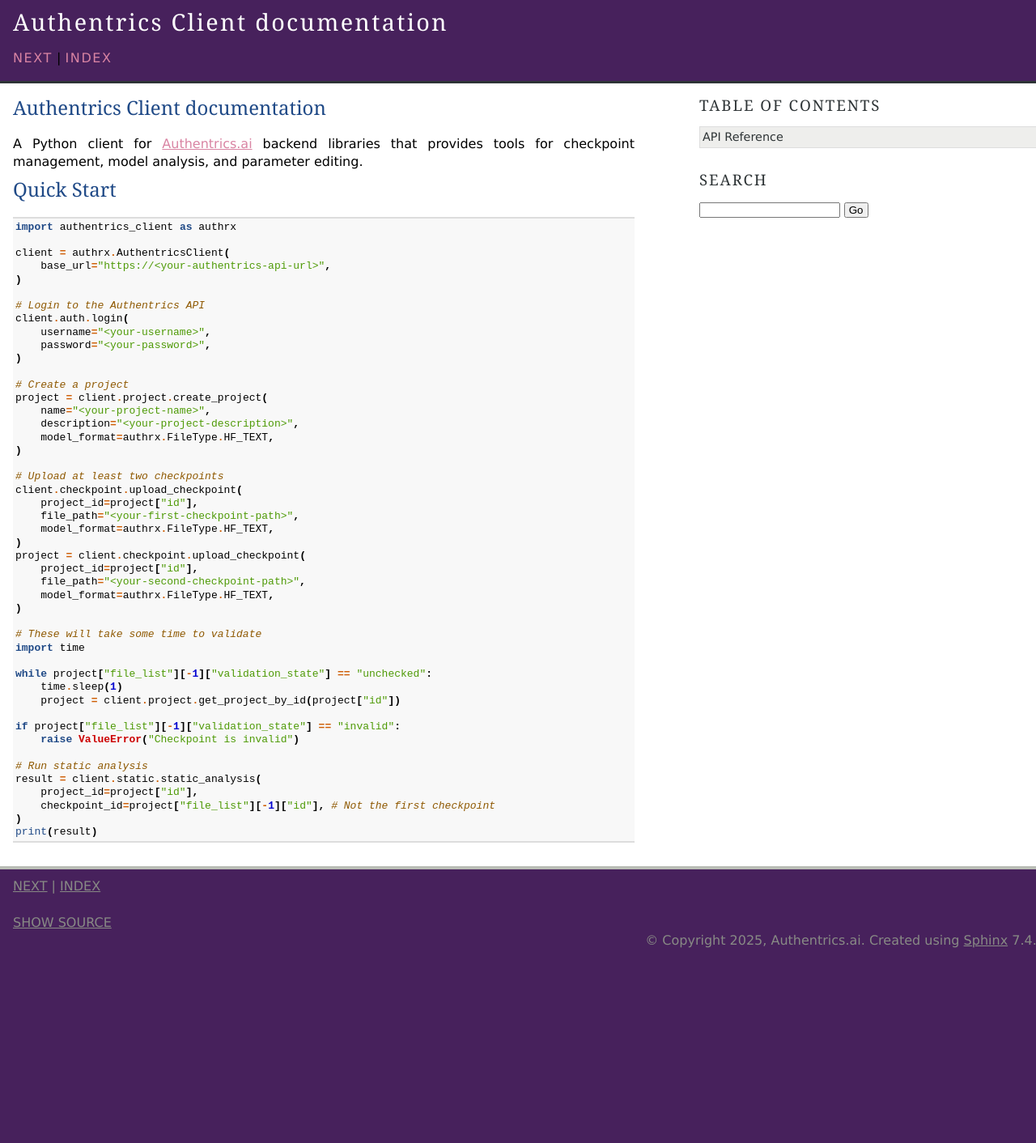
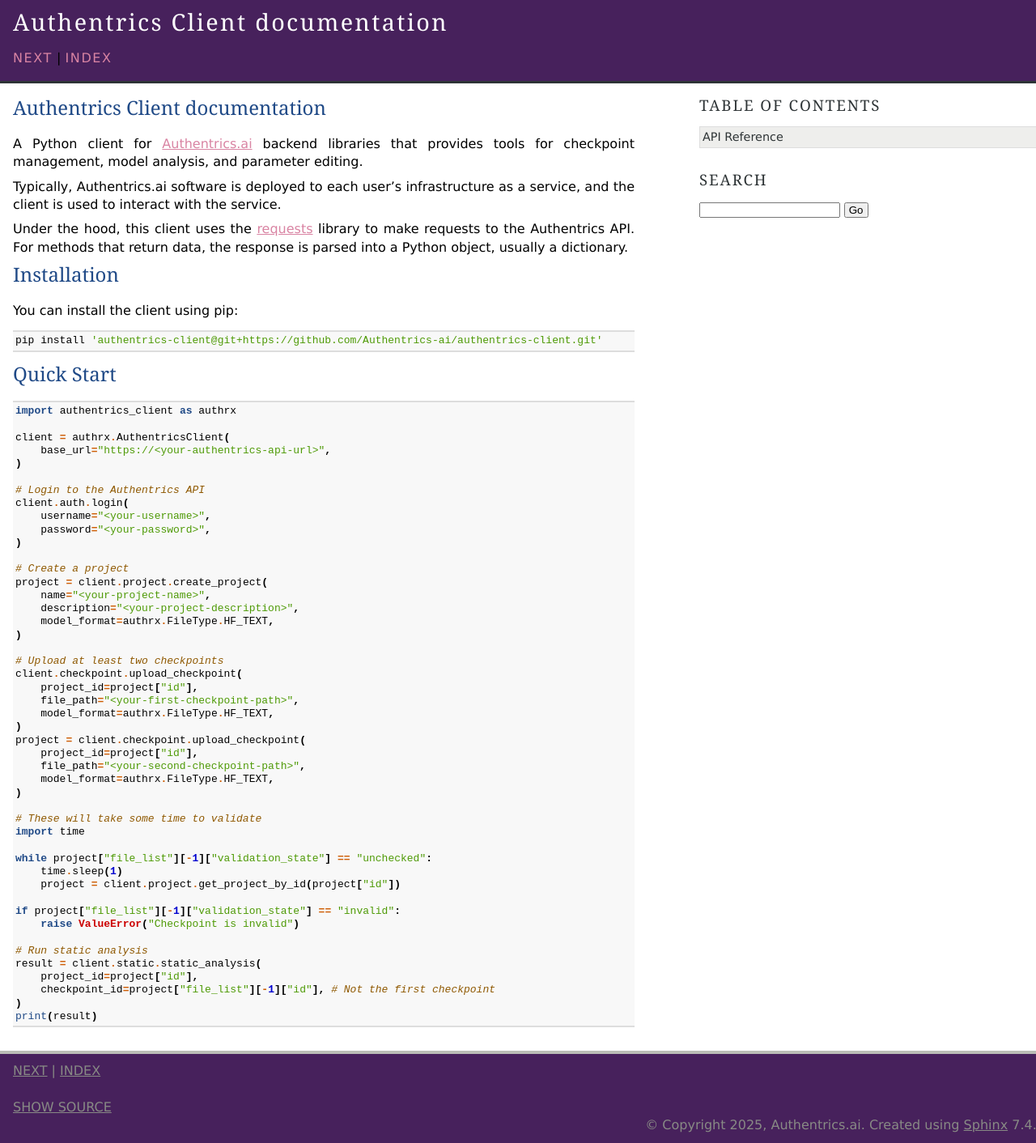
Before and after one commit to Authentrics-ai/authentrics-client, a Sphinx documentation site: the page built from doc/index.rst, in a window 1280 px wide. Shown: the whole page at 81% size. Built offline with Sphinx 7.4.7, drawn with Linux system fonts in a browser that asks for light colours; before the commit the page ends 1184 px from its top, so only the background shows below that.

Commit message:
docs: Enhance API documentation by adding new dynamic analysis methods and updating references in the index and handlers sections

```diff
--- a/doc/api.rst
+++ b/doc/api.rst
@@ -4,7 +4,7 @@
 .. toctree::
     :maxdepth: 2
 
-    api/base_client
     api/client
     api/handlers
     api/types
+    api/base_client
--- a/doc/api/handlers.rst
+++ b/doc/api/handlers.rst
@@ -8,7 +8,6 @@
 .. toctree::
     :maxdepth: 1
 
-    handlers/base_handler
     handlers/admin_handler
     handlers/authentication_handler
     handlers/checkpoint_handler
@@ -17,3 +16,4 @@
     handlers/project_handler
     handlers/static_handler
     handlers/user_handler
+    handlers/base_handler
--- /dev/null
+++ b/doc/api/handlers/dynamic_handler/comparative_analysis.rst
@@ -0,0 +1,6 @@
+Comparative Analysis
+====================
+
+.. automethod:: authentrics_client.client.handlers.DynamicHandler.comparative_analysis
+
+.. automethod:: authentrics_client.client.handlers.DynamicHandler.batch_comparative_analysis
--- /dev/null
+++ b/doc/api/handlers/dynamic_handler/contribution_analysis.rst
@@ -0,0 +1,6 @@
+Contribution Analysis
+=====================
+
+.. automethod:: authentrics_client.client.handlers.DynamicHandler.contribution_analysis
+
+.. automethod:: authentrics_client.client.handlers.DynamicHandler.batch_contribution_analysis
--- /dev/null
+++ b/doc/api/handlers/dynamic_handler/correlation_analysis.rst
@@ -0,0 +1,4 @@
+Correlation Analysis
+====================
+
+.. automethod:: authentrics_client.client.handlers.DynamicHandler.batch_correlation_analysis
--- /dev/null
+++ b/doc/api/handlers/dynamic_handler/sensitivity_analysis.rst
@@ -0,0 +1,6 @@
+Sensitivity Analysis
+====================
+
+.. automethod:: authentrics_client.client.handlers.DynamicHandler.sensitivity_analysis
+
+.. automethod:: authentrics_client.client.handlers.DynamicHandler.batch_sensitivity_analysis
--- a/doc/index.rst
+++ b/doc/index.rst
@@ -6,7 +6,23 @@
 Authentrics Client documentation
 ================================
 
-A Python client for `Authentrics.ai <https://authentrics.ai>`_ backend libraries that provides tools for checkpoint management, model analysis, and parameter editing.
+A Python client for `Authentrics.ai <https://authentrics.ai>`_ backend libraries that provides tools for checkpoint
+management, model analysis, and parameter editing.
+
+Typically, Authentrics.ai software is deployed to each user's infrastructure as a service, and the client is used to
+interact with the service.
+
+Under the hood, this client uses the `requests <https://requests.readthedocs.io/en/latest/>`_ library to make requests to the
+Authentrics API. For methods that return data, the response is parsed into a Python object, usually a dictionary.
+
+Installation
+============
+
+You can install the client using pip:
+
+.. code-block:: bash
+
+    pip install 'authentrics-client@git+https://github.com/Authentrics-ai/authentrics-client.git'
 
 
 Quick Start
```
Also changed, not shown: doc/api/handlers/dynamic_handler.rst (+9 -2 lines).
